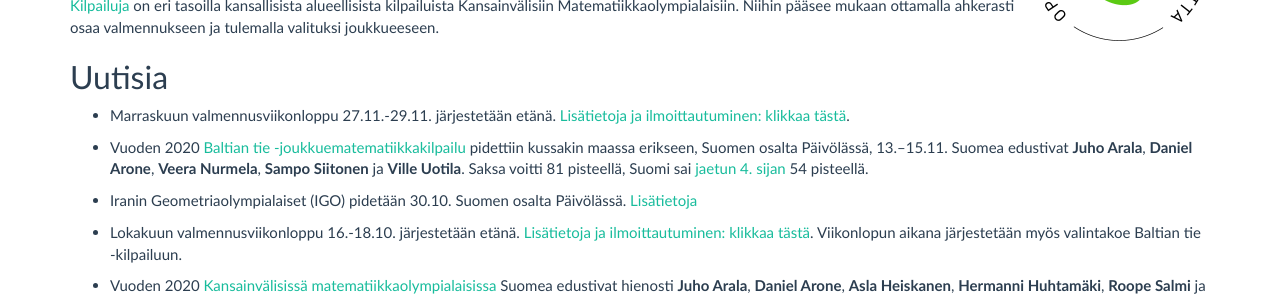
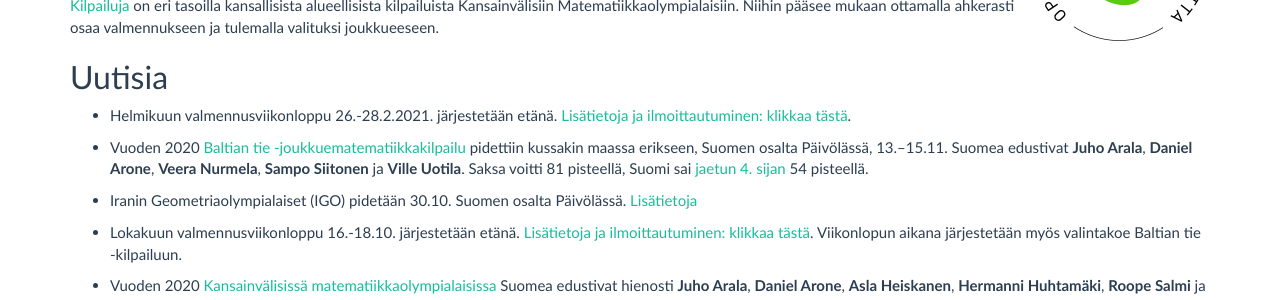
Before and after one commit to matematiikkakilpailut/matematiikkakilpailut.github.io, a Jekyll site: the page built from index.md, in a window 1280 px wide. Shown: the part 475-775 px from the top of the page. Built offline with Jekyll 4.4.1, drawn with Linux system fonts in a browser that asks for light colours.

Commit message:
Linkki etusivulta

```diff
--- a/index.md
+++ b/index.md
@@ -39,7 +39,7 @@ viikkoa etukäteen!**
 
 ## <a name="uutisia"></a>Uutisia
 
-* Marraskuun valmennusviikonloppu 27.11.-29.11. järjestetään etänä. [Lisätietoja ja ilmoittautuminen: klikkaa tästä](/aikataulu/2020W48/).
+* Helmikuun valmennusviikonloppu 26.-28.2.2021. järjestetään etänä. [Lisätietoja ja ilmoittautuminen: klikkaa tästä](/aikataulu/2021W08/).
 
 * Vuoden 2020 [Baltian tie -joukkuematematiikkakilpailu](https://bw2020.olympiaadid.ut.ee) pidettiin kussakin maassa erikseen, Suomen osalta Päivölässä, 13.&ndash;15.11. Suomea edustivat **Juho Arala**, **Daniel Arone**, **Veera Nurmela**, **Sampo Siitonen** ja **Ville Uotila**. Saksa voitti 81 pisteellä, Suomi sai [jaetun 4. sijan](https://bw2020.olympiaadid.ut.ee/?page_id=43) 54 pisteellä.
 
```
